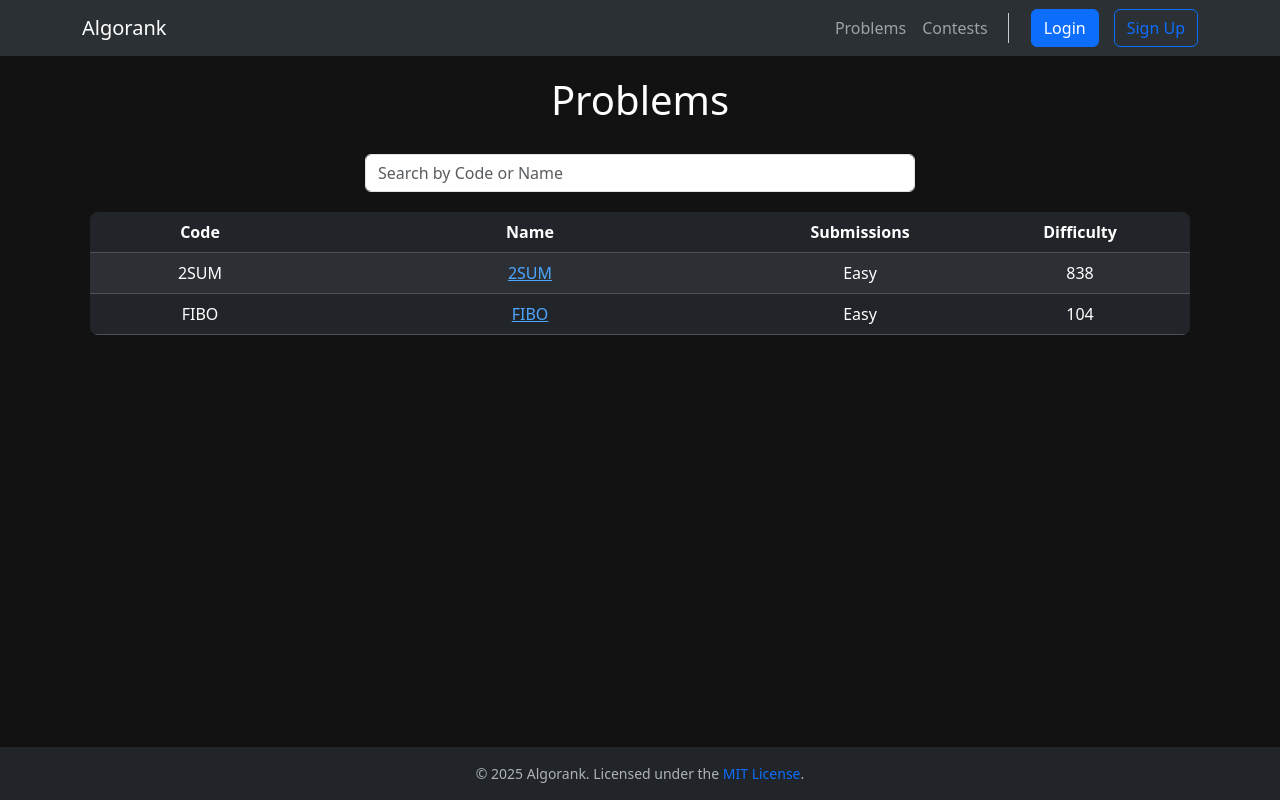
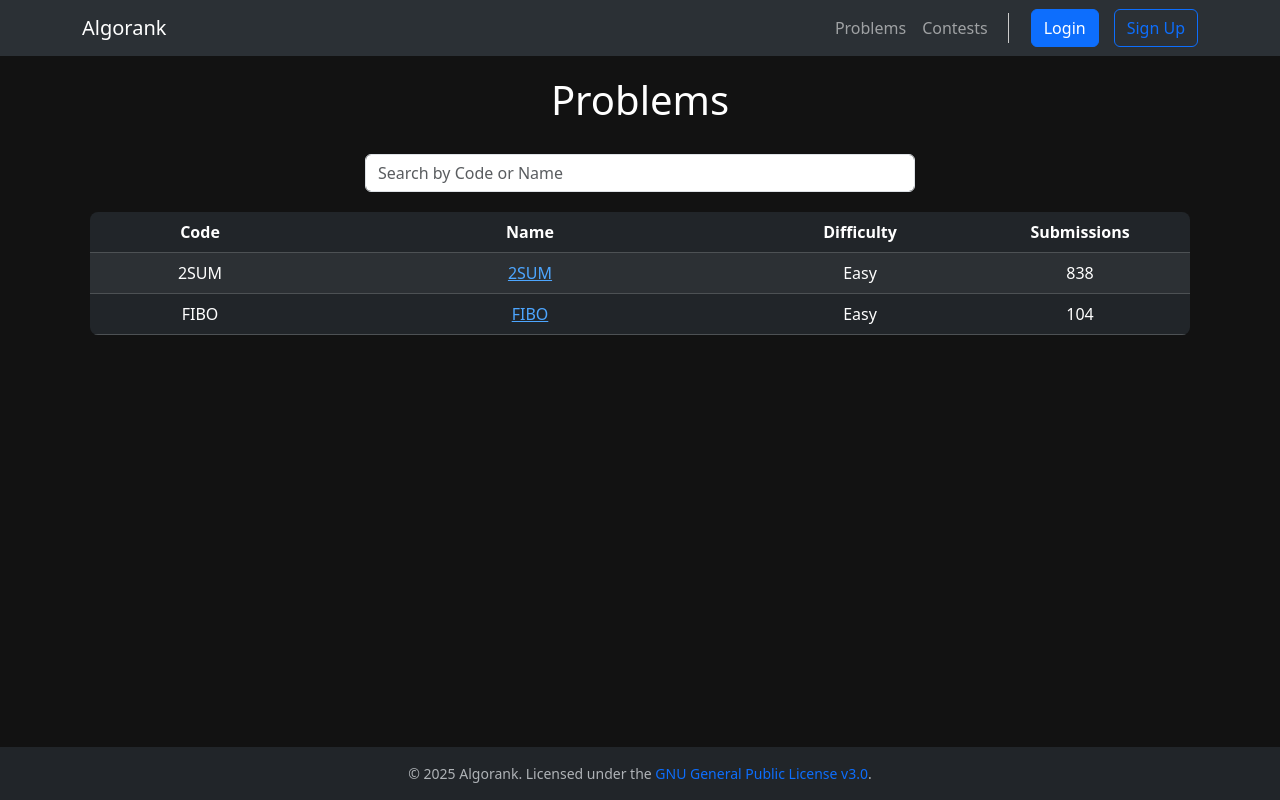
Before and after one commit to VemorPhose/Algorank, a React (Create React App) app in the folder client/: page /problems in a window 1280 px wide. Built offline with nearby package versions, Linux system fonts and the light colour scheme.

Commit message:
License change

```diff
--- a/client/src/components/Footer.js
+++ b/client/src/components/Footer.js
@@ -7,12 +7,12 @@ function Footer() {
       <small className="text-muted">
         © {new Date().getFullYear()} Algorank. Licensed under the{' '}
         <a
-          href="https://opensource.org/licenses/MIT"
+          href="https://www.gnu.org/licenses/gpl-3.0.html"
           target="_blank"
           rel="noopener noreferrer"
           className="text-decoration-none text-primary"
         >
-          MIT License
+          GNU General Public License v3.0
         </a>.
       </small>
     </Navbar>
--- a/client/src/pages/Problems.js
+++ b/client/src/pages/Problems.js
@@ -55,8 +55,8 @@ function Problems() {
             <tr>
               <th style={{ width: '20%', textAlign: 'center' }}>Code</th>
               <th style={{ width: '40%', textAlign: 'center' }}>Name</th>
+              <th style={{ width: '20%', textAlign: 'center' }}>Difficulty</th>
               <th style={{ width: '20%', textAlign: 'center' }}>Submissions</th>
-              <th style={{ width: '20%', textAlign: 'center' }}>Difficulty</th>
             </tr>
           </thead>
           <tbody>
```
